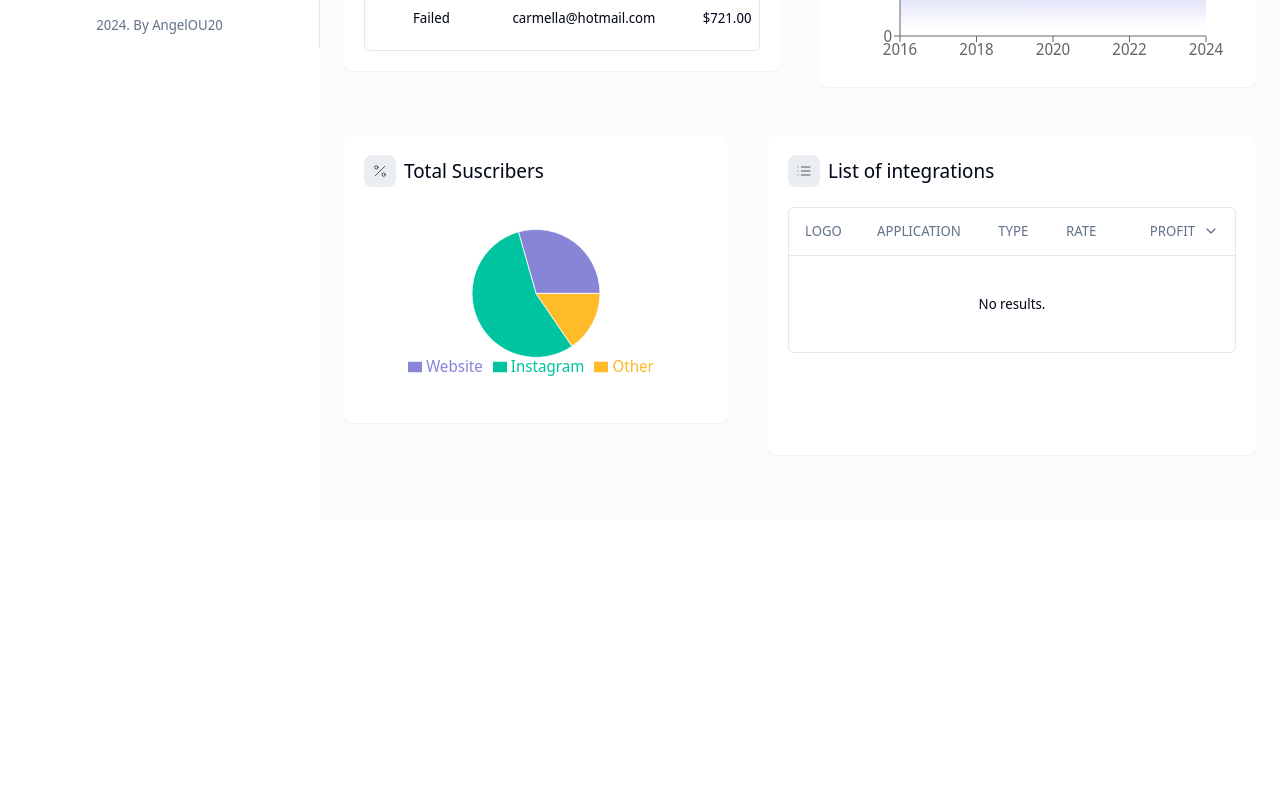
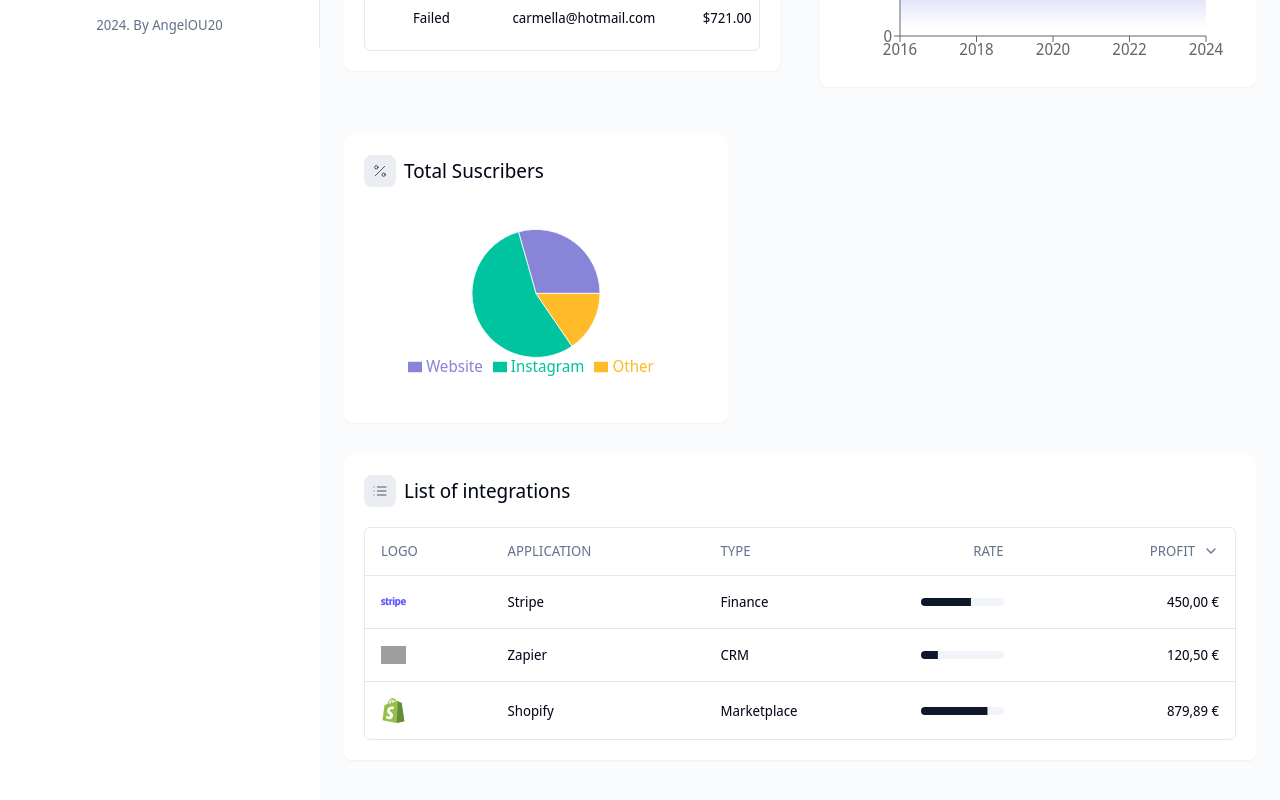
Before and after one commit to AngelOU20/dashboard-companies, a Next.js app: page / in a window 1280 px wide. Shown: the part 752-1552 px from the top of the page. Before the commit the page ends 1271 px from the top, so only its background shows below. Built offline with nearby package versions, Linux system fonts and the light colour scheme; grey boxes are pictures that could not be loaded.

Commit message:
add data for table integration

```diff
--- /dev/null
+++ b/app/(routes)/components/TableIntegrations/TableIntegrations.data.ts
@@ -0,0 +1,25 @@
+import { TableIntegrationProps } from "./TableIntegrations.type";
+
+export const dataTableIntegration: TableIntegrationProps[] = [
+  {
+    app: "Stripe",
+    icon: "/images/stripe.svg",
+    type: "Finance",
+    rate: 60,
+    profit: 450,
+  },
+  {
+    app: "Zapier",
+    icon: "/images/zapier.svg",
+    type: "CRM",
+    rate: 20,
+    profit: 120.5,
+  },
+  {
+    app: "Shopify",
+    icon: "/images/shopify.svg",
+    type: "Marketplace",
+    rate: 80,
+    profit: 879.89,
+  }
+];
```
